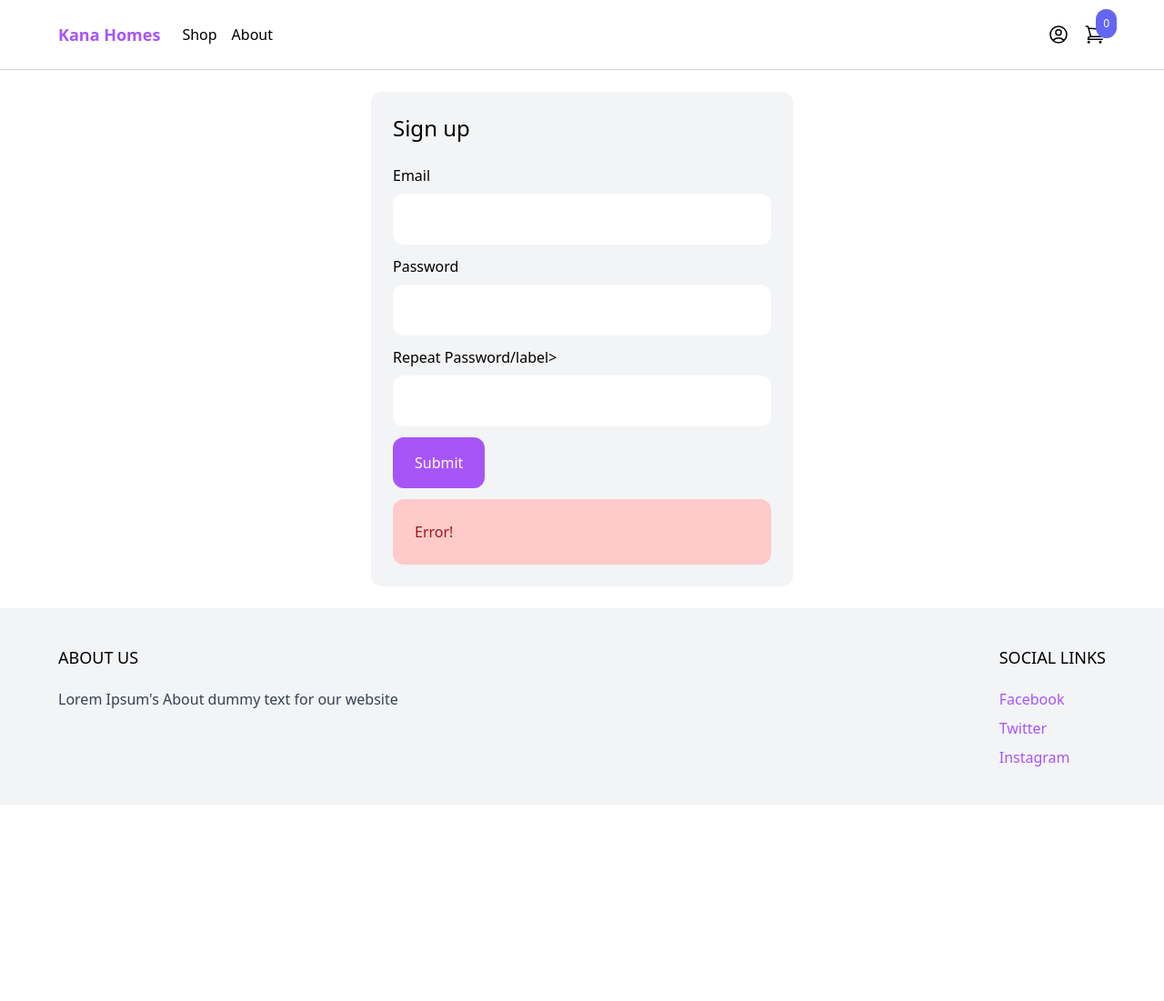
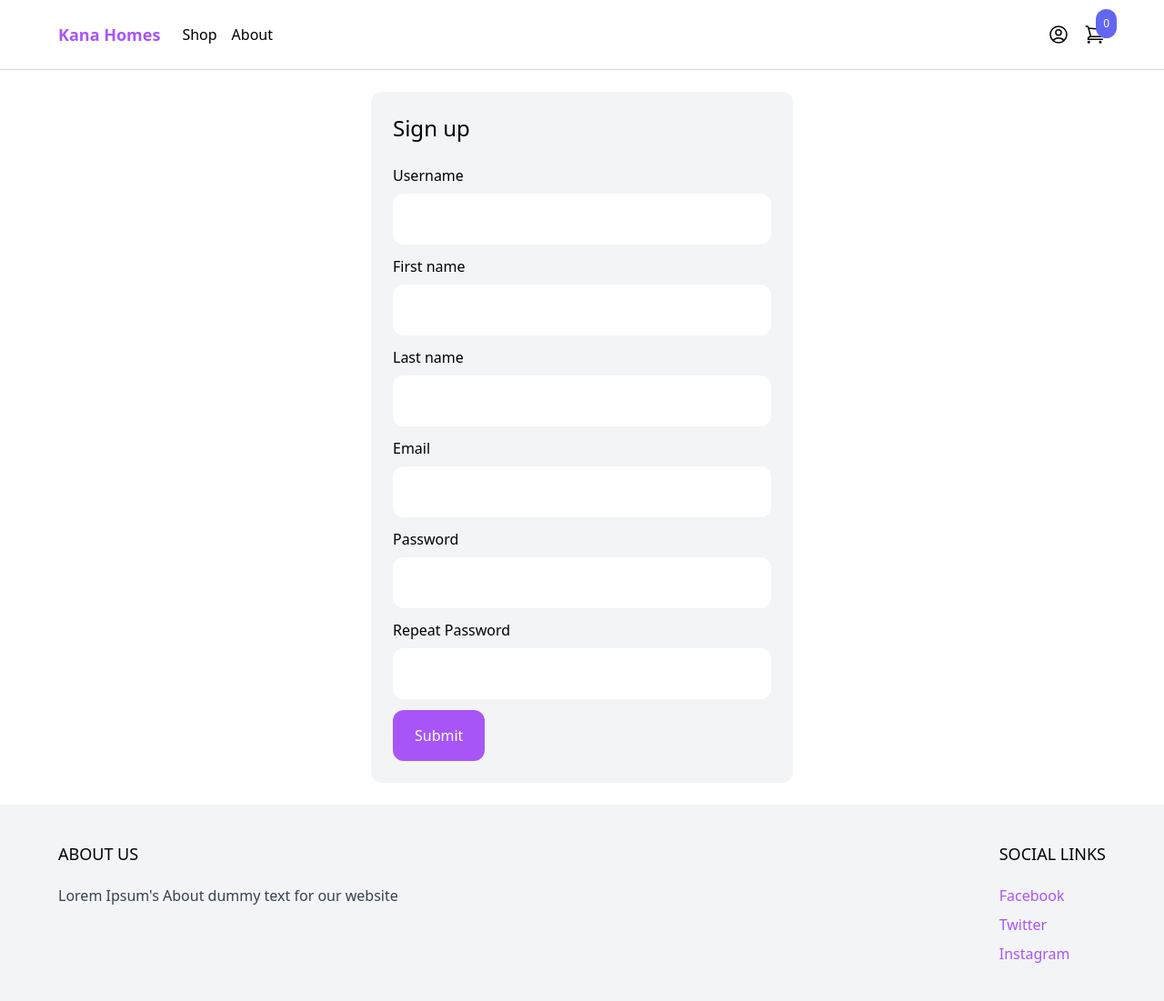
Before and after one commit to Marx-wrld/KanaHomes, a Django app: page /signup/ in a window 1280 px wide. Shown: the whole page at 91% size. Before the commit the page ends 843 px from the top, so only its background shows below. Run offline with Django 4.2, Linux system fonts and the light colour scheme; some libraries are stand-ins or nearby versions.

Commit message:
signup functionality build

```diff
--- a/Kana/Kana/urls.py
+++ b/Kana/Kana/urls.py
@@ -3,13 +3,13 @@ from django.conf import settings
 from django.conf.urls.static import static
 from django.urls import path
 from cart.views import add_to_cart
-from core.views import frontpage, shop, signup, login
+from core.views import frontpage, shop, signup, login_old
 from product.views import product
 
 urlpatterns = [
     path('', frontpage, name='frontpage'),
     path('signup/', signup, name='signup'),
-    path('login/', login, name='login'),
+    # path('login/', login, name='login'),
     path('shop/', shop, name='shop'),
     path('shop/<slug:slug>/', product, name='product'), #This means that we want slug to be a dynamic part of the url, so here we expect a slug and we give it a name of slug
     path('add_to_cart/<int:product_id>/', add_to_cart, name='add_to_cart'),
--- /dev/null
+++ b/Kana/core/forms.py
@@ -0,0 +1,13 @@
+from django import forms
+from django.contrib.auth.forms import UserCreationForm
+from django.contrib.auth.models import User
+
+class SignUpForm(UserCreationForm):
+    first_name = forms.CharField(max_length=30, required=True, help_text='Optional')
+    last_name = forms.CharField(max_length=30, required=True, help_text='Optional')
+    email = forms.EmailField(max_length=255, required=True, help_text='Optional')
+
+    #configuring this class(validating)
+    class Meta:
+        model = User
+        fields = ('username', 'first_name', 'last_name', 'email', 'password1','password2',)
--- a/Kana/core/templates/core/signup.html
+++ b/Kana/core/templates/core/signup.html
@@ -9,30 +9,58 @@
         </h1>
 
         <form method="POST" action="." class="space-y-3">
+            {% csrf_token %}
+            <div>
+                <label>Username</label>
+                <input type="text" name="username" class="w-full mt-2 py-4 bg-white rounded-xl" />
+            </div>
+
+            <div>
+                <label>First name</label>
+                <input type="text" name="first_name" class="w-full mt-2 py-4 bg-white rounded-xl" />
+            </div>
+
+            <div>
+                <label>Last name</label>
+                <input type="text" name="last_name" class="w-full mt-2 py-4 bg-white rounded-xl" />
+            </div>
+
             <div>
                 <label>Email</label>
-                <input type="email" class="w-full mt-2 py-4 bg-white rounded-xl" />
+                <input type="email" name="email" class="w-full mt-2 py-4 bg-white rounded-xl" />
             </div>
 
             <div>
                 <label>Password</label>
-                <input type="password" class="w-full mt-2 py-4 bg-white rounded-xl" />
+                <input type="password" name="password1" class="w-full mt-2 py-4 bg-white rounded-xl" />
             </div>
 
             <div>
-                <label>Repeat Password/label>
-                <input type="email" class="w-full mt-2 py-4 bg-white rounded-xl" />
+                <label>Repeat Password</label>
+                <input type="password" name="password2" class="w-full mt-2 py-4 bg-white rounded-xl" />
             </div>
+
+            {% if form.errors %}
+                {% for field in form %}
+                    {% for error in field.errors %}
+                    <div class="p-6 bg-red-200 text-red-800 rounded-xl">
+                        <p>{{ error|escape }}</p>
+                    </div>
+                    {% endfor %}
+                {% endfor %}
+
+                {% for error in form.non_field_errors %}
+                    <div class="p-6 bg-red-200 text-red-800 rounded-xl">
+                        <p>{{ error|escape }}</p>
+                    </div>
+                {% endfor %}
+            {% endif %}
 
             <div>
                 <button class="py-4 px-6 rounded-xl text-white bg-purple-500 hover:bg-purple-700">
                     Submit
                 </button>
             </div>
-
-            <div class="p-6 bg-red-200 text-red-800 rounded-xl">
-                <p>Error!</p>
-            </div>
         </form>
     </div>
 </div>
--- a/Kana/core/views.py
+++ b/Kana/core/views.py
@@ -1,6 +1,8 @@
+from django.contrib.auth import login, authenticate
 from django.db.models import Q
-from django.shortcuts import render
+from django.shortcuts import render, redirect
 from product.models import Product, Category
+from .forms import SignUpForm
 
 # Create your views here.
 def frontpage(request):
@@ -8,9 +10,20 @@ def frontpage(request):
     return render(request, 'core/frontpage.html', {'products': products}) #appending our products so that it appears on the frontpage
 
 def signup(request):
-    return render(request, 'core/signup.html')
+    if request.method == 'POST':
+        form = SignUpForm(request.POST) #passing the data that the user has submitted
 
-def login(request):
+        if form.is_valid():
+            user = form.save() #saving the user
+
+            login(request, user)
+
+            return redirect('/')
+    else:
+        form = SignUpForm()
+    return render(request, 'core/signup.html', {'form': form})
+
+def login_old(request):
     return render(request, 'core/login.html')
 
 def shop(request):
```
